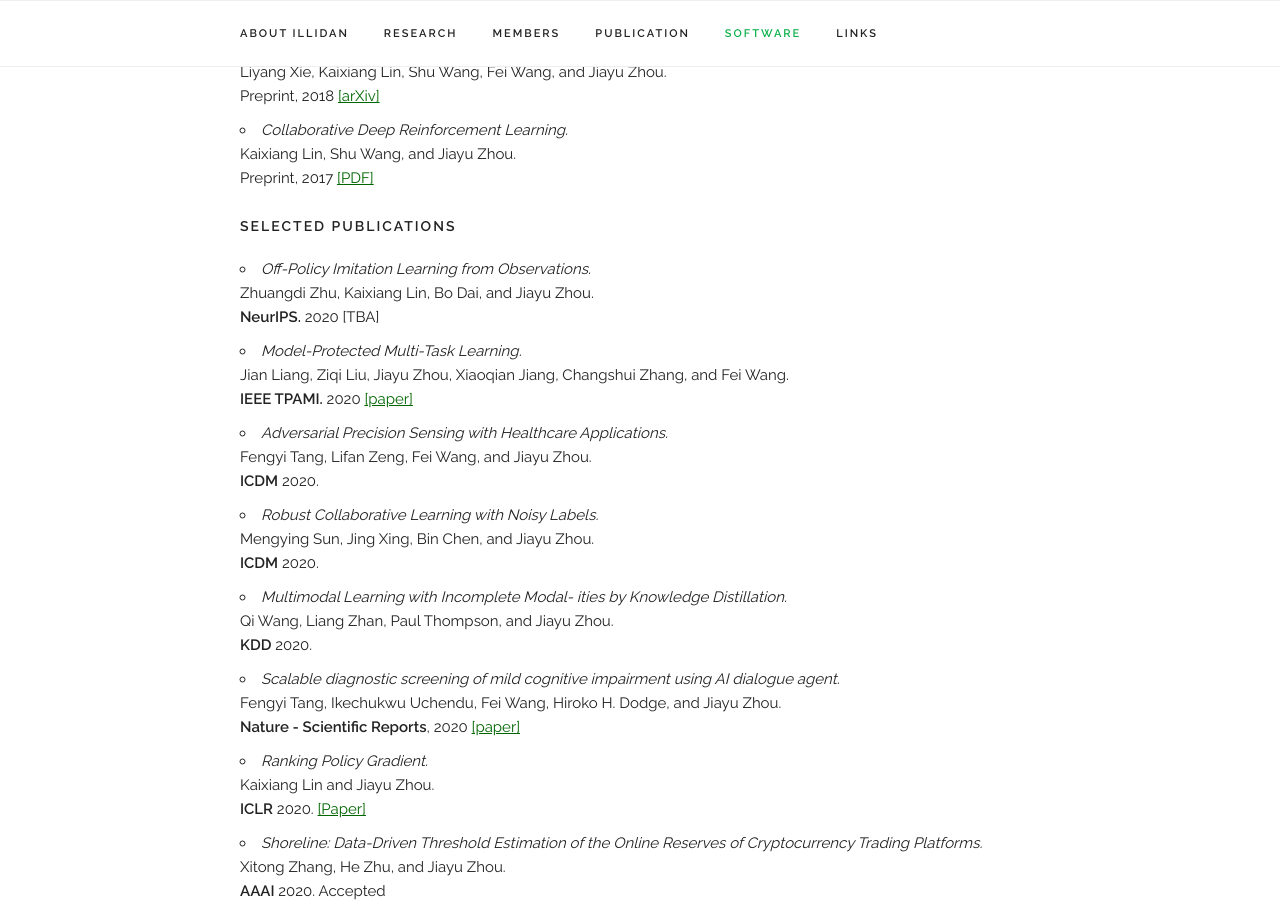
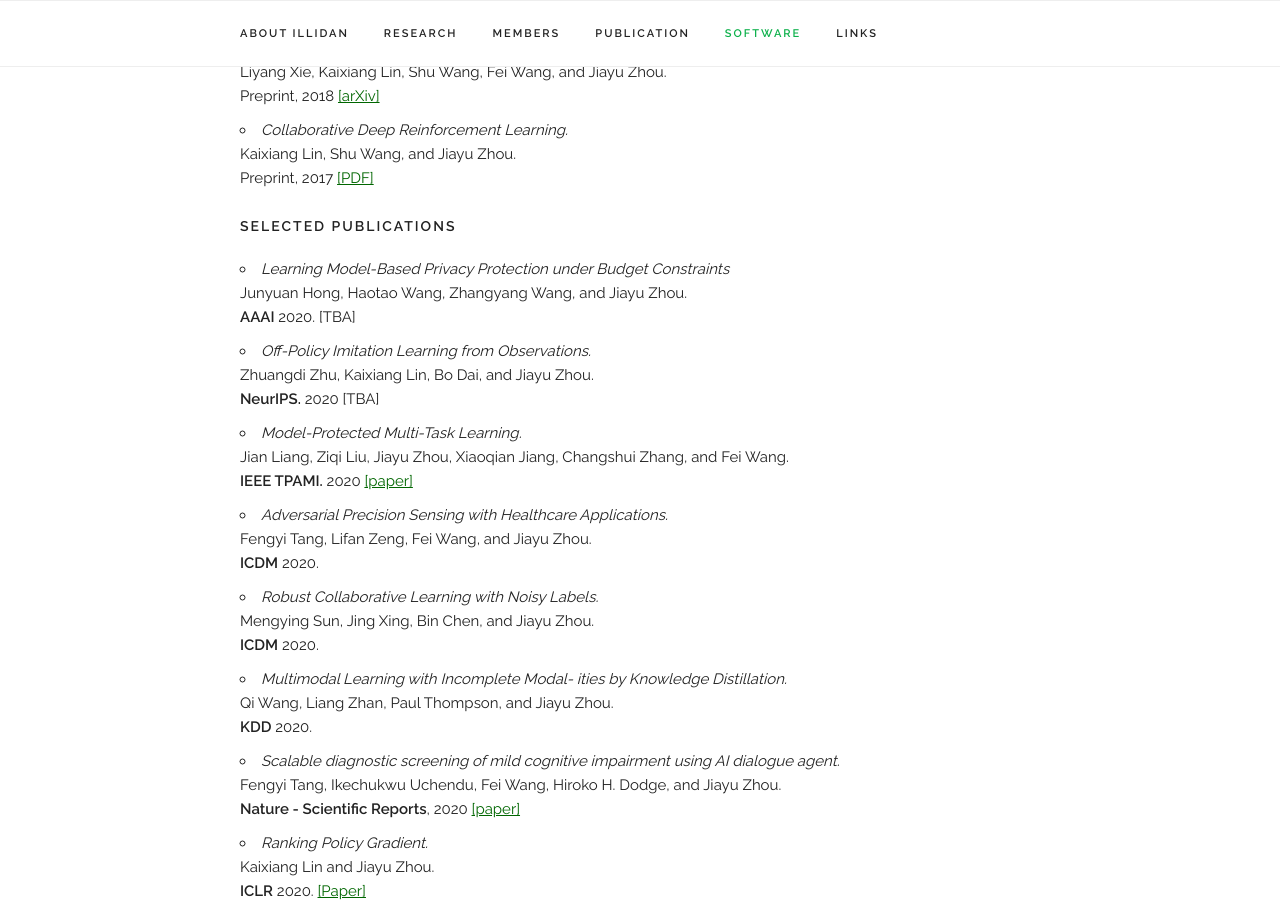
Before and after one commit to Marvelrex/denos.lab.io, a Jekyll site: the page built from index.html, in a window 1280 px wide and 900 px high, scrolled down 6875 px. Built offline with Jekyll 4.4.1, drawn with Linux system fonts in a browser that asks for light colours; nearby versions of some CDN libraries.

Commit message:
Update default.html

```diff
--- a/_layouts/default.html
+++ b/_layouts/default.html
@@ -262,6 +262,11 @@
 
       <h6 class="docs-header">Selected Publications</h6>
       <ul>
+        <li><i>Learning Model-Based Privacy Protection under Budget Constraints</i><br>
+            Junyuan Hong, Haotao Wang, Zhangyang Wang, and Jiayu Zhou. <br>
+            <b>AAAI</b> 2020. [TBA]
+        </li>
+
         <li><i>Off-Policy Imitation Learning from Observations. </i><br>
             Zhuangdi Zhu, Kaixiang Lin, Bo Dai, and Jiayu Zhou. <br>
             <b>NeurIPS.</b> 2020 [TBA]
```
